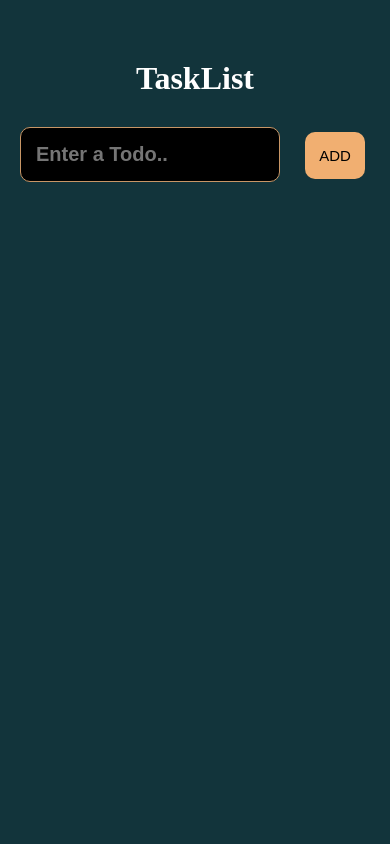
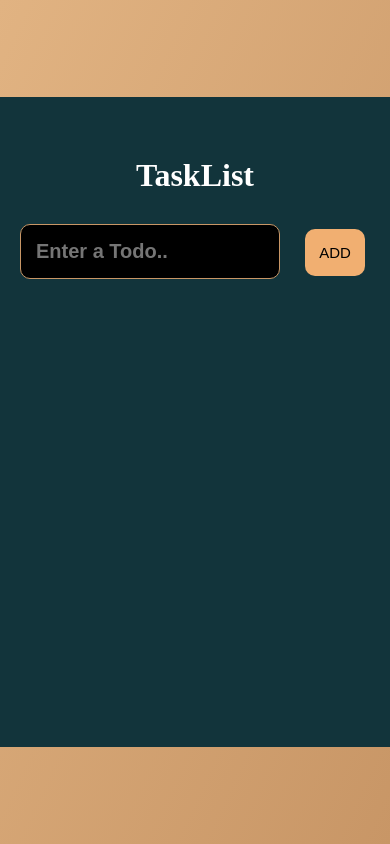
Before and after one commit to MAS364/Tk, a React (Create React App) app: page / in a window 390 px wide. Shown: the top 844 px of the page. Built offline with nearby package versions, Linux system fonts and the light colour scheme.

Commit message:
changes in media queries

```diff
--- a/src/App.css
+++ b/src/App.css
@@ -117,8 +117,8 @@ button:focus{
 
   .app-wrapper {
     background-color: #12343b;
-    width: 100vw;
-    height: 100vh;
+    width: 100%;
+    height: 100%;
     padding: 30px;
     box-sizing: border-box;
     border-radius: 10px;
@@ -165,8 +165,8 @@ button:focus{
 
   .app-wrapper {
     background-color: #12343b;
-    width: 100vw;
-    height: 100vh;
+    width: 100%;
+    height: 100%;
     padding: 30px;
     box-sizing: border-box;
     border-radius: 10px;
@@ -234,8 +234,8 @@ button:focus{
 
   .app-wrapper {
     background-color: #12343b;
-    width: 100vw;
-    height: 100vh;
+    width: 100%;
+    height: 100%;
     padding: 30px;
     box-sizing: border-box;
     border-radius: 10px;
```
